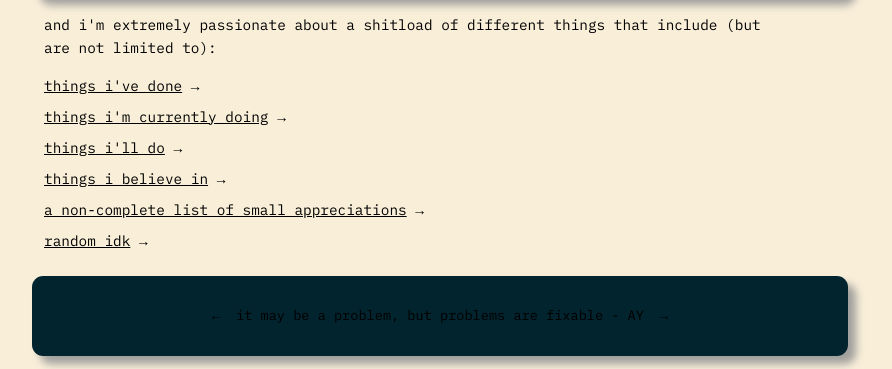
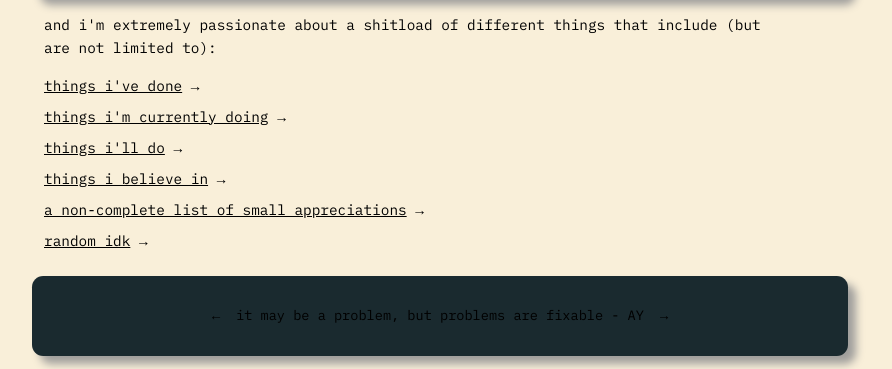
Before and after one commit to jakobleveille/jakobleveille.github.io, a website: page index.html in a window 1280 px wide. Shown: the part 195-564 px from the top of the page, without its empty margins (208-1100 px from the left). Drawn offline with nearby package versions, Linux system fonts and the light colour scheme.

Commit message:
colorpt2

```diff
--- a/styles.css
+++ b/styles.css
@@ -132,7 +132,7 @@ ul {
     box-sizing: border-box;
     width: 102%;
     margin-bottom: 1rem;
-    background-color: #02242E;
+    background-color: #1a2a2f;
     height: 5rem;
     padding-left: 1.5rem;
     margin-top: 1rem;
```
